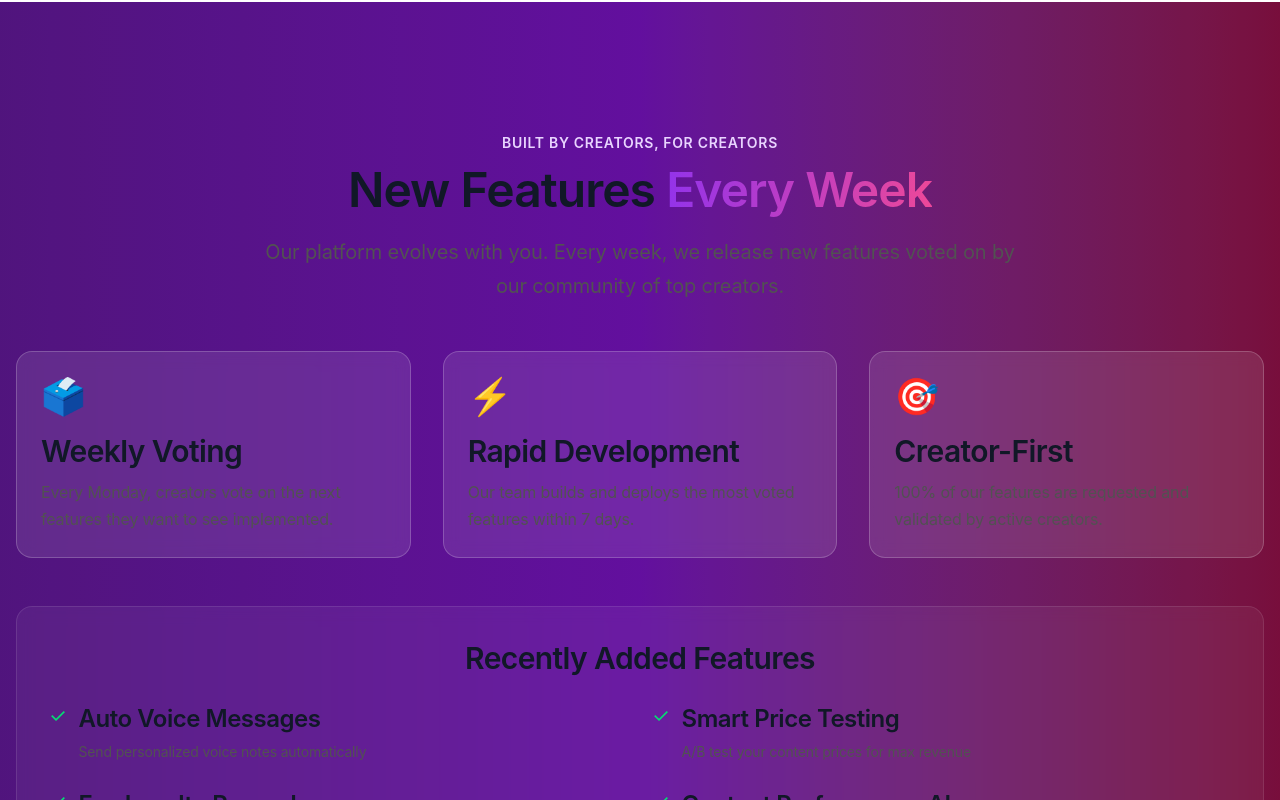
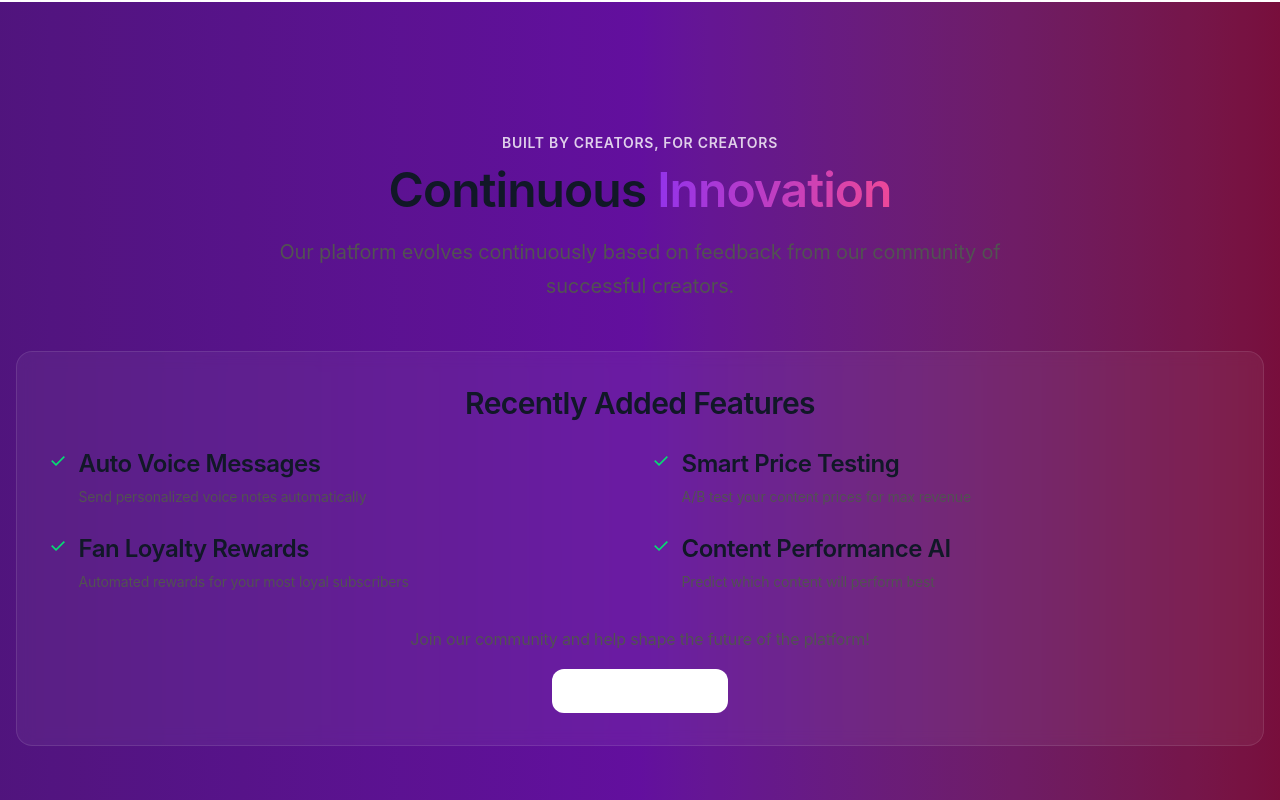
Before and after one commit to chrlshc/huntaze, a Next.js app: page / in a window 1280 px wide. Shown: the part 4280-5080 px from the top of the page. Built offline with nearby package versions, Linux system fonts and the light colour scheme.

Commit message:
Remove weekly voting section and improve text contrast

```diff
--- a/app/page.tsx
+++ b/app/page.tsx
@@ -412,36 +412,13 @@ export default function HomePage() {
         <div className="absolute inset-0 bg-black opacity-10"></div>
         <div className="max-w-7xl mx-auto relative z-10">
           <div className="text-center mb-12">
-            <span className="inline-block text-sm font-semibold text-purple-200 uppercase tracking-wider mb-2">Built by Creators, For Creators</span>
-            <h2 className="text-3xl md:text-5xl font-bold mb-4">New Features <span className="text-gradient bg-gradient-to-r from-pink-300 to-purple-300 bg-clip-text text-transparent">Every Week</span></h2>
-            <p className="text-lg md:text-xl text-purple-100 max-w-3xl mx-auto">
-              Our platform evolves with you. Every week, we release new features voted on by our community of top creators.
+            <span className="inline-block text-sm font-semibold text-white/80 uppercase tracking-wider mb-2">Built by Creators, For Creators</span>
+            <h2 className="text-3xl md:text-5xl font-bold mb-4">Continuous <span className="text-gradient bg-gradient-to-r from-pink-300 to-purple-300 bg-clip-text text-transparent">Innovation</span></h2>
+            <p className="text-lg md:text-xl text-white/90 max-w-3xl mx-auto">
+              Our platform evolves continuously based on feedback from our community of successful creators.
             </p>
           </div>
 
-          <div className="grid md:grid-cols-3 gap-8 mb-12">
-            <div className="bg-white/10 backdrop-blur-sm rounded-2xl p-6 border border-white/20">
-              <div className="text-4xl mb-4">🗳️</div>
-              <h3 className="text-xl font-bold mb-2">Weekly Voting</h3>
-              <p className="text-purple-100">
-                Every Monday, creators vote on the next features they want to see implemented.
-              </p>
-            </div>
-            <div className="bg-white/10 backdrop-blur-sm rounded-2xl p-6 border border-white/20">
-              <div className="text-4xl mb-4">⚡</div>
-              <h3 className="text-xl font-bold mb-2">Rapid Development</h3>
-              <p className="text-purple-100">
-                Our team builds and deploys the most voted features within 7 days.
-              </p>
-            </div>
-            <div className="bg-white/10 backdrop-blur-sm rounded-2xl p-6 border border-white/20">
-              <div className="text-4xl mb-4">🎯</div>
-              <h3 className="text-xl font-bold mb-2">Creator-First</h3>
-              <p className="text-purple-100">
-                100% of our features are requested and validated by active creators.
-              </p>
-            </div>
-          </div>
 
           <div className="bg-white/5 backdrop-blur-sm rounded-2xl p-8 border border-white/10">
             <h3 className="text-2xl font-bold mb-6 text-center">Recently Added Features</h3>
@@ -450,33 +427,33 @@ export default function HomePage() {
                 <span className="text-green-400 text-xl">✓</span>
                 <div>
                   <h4 className="font-semibold mb-1">Auto Voice Messages</h4>
-                  <p className="text-sm text-purple-200">Send personalized voice notes automatically</p>
+                  <p className="text-sm text-white/80">Send personalized voice notes automatically</p>
                 </div>
               </div>
               <div className="flex items-start gap-3">
                 <span className="text-green-400 text-xl">✓</span>
                 <div>
                   <h4 className="font-semibold mb-1">Smart Price Testing</h4>
-                  <p className="text-sm text-purple-200">A/B test your content prices for max revenue</p>
+                  <p className="text-sm text-white/80">A/B test your content prices for max revenue</p>
                 </div>
               </div>
               <div className="flex items-start gap-3">
                 <span className="text-green-400 text-xl">✓</span>
                 <div>
                   <h4 className="font-semibold mb-1">Fan Loyalty Rewards</h4>
-                  <p className="text-sm text-purple-200">Automated rewards for your most loyal subscribers</p>
+                  <p className="text-sm text-white/80">Automated rewards for your most loyal subscribers</p>
                 </div>
               </div>
               <div className="flex items-start gap-3">
                 <span className="text-green-400 text-xl">✓</span>
                 <div>
                   <h4 className="font-semibold mb-1">Content Performance AI</h4>
-                  <p className="text-sm text-purple-200">Predict which content will perform best</p>
+                  <p className="text-sm text-white/80">Predict which content will perform best</p>
                 </div>
               </div>
             </div>
             <div className="mt-8 text-center">
-              <p className="text-purple-200 mb-4">Join our community and vote for the next features!</p>
+              <p className="text-white/90 mb-4">Join our community and help shape the future of the platform!</p>
               <Button asChild className="bg-white text-purple-900 hover:bg-gray-100">
                 <Link href="/join">Get Early Access</Link>
               </Button>
```
